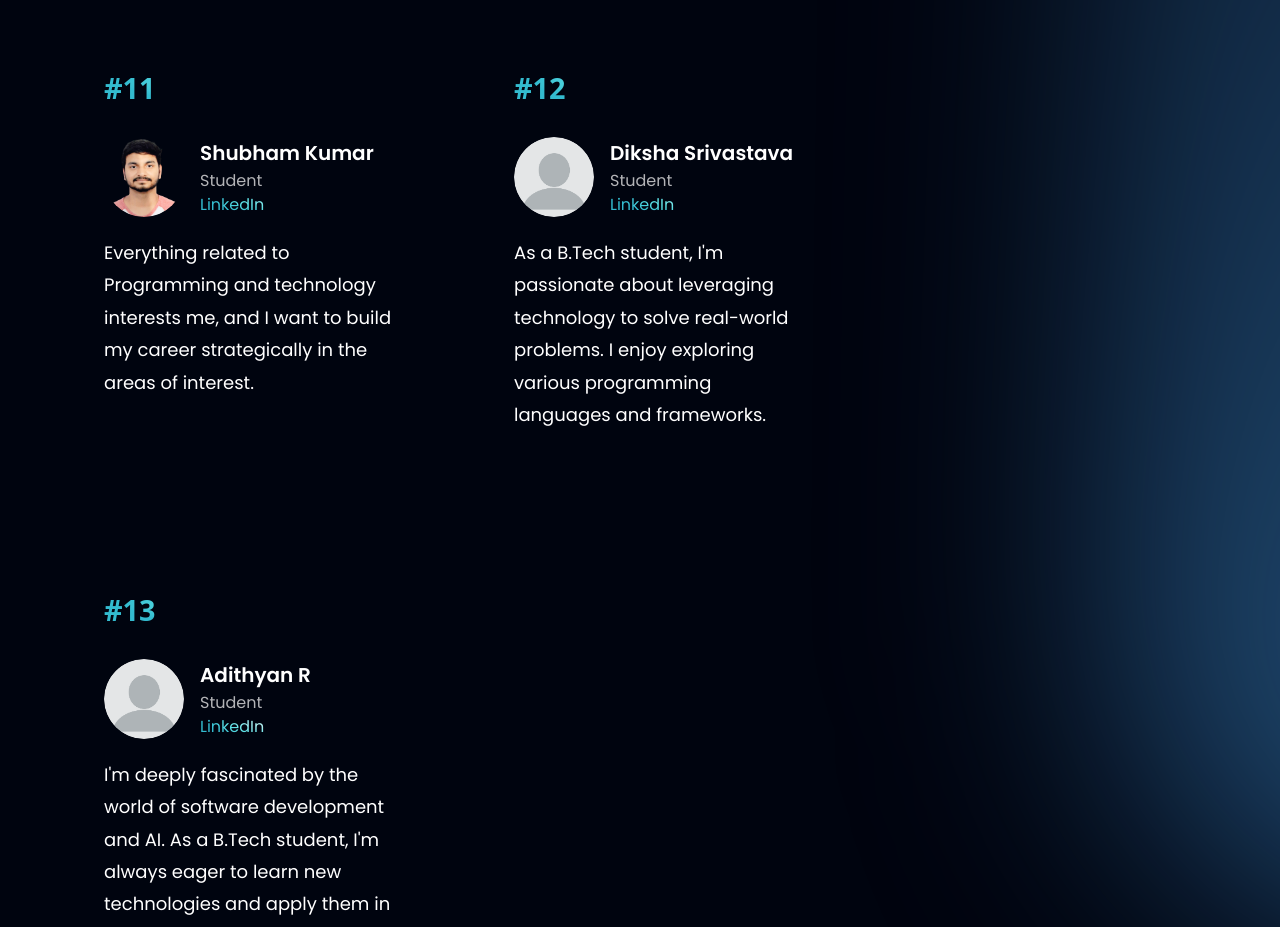
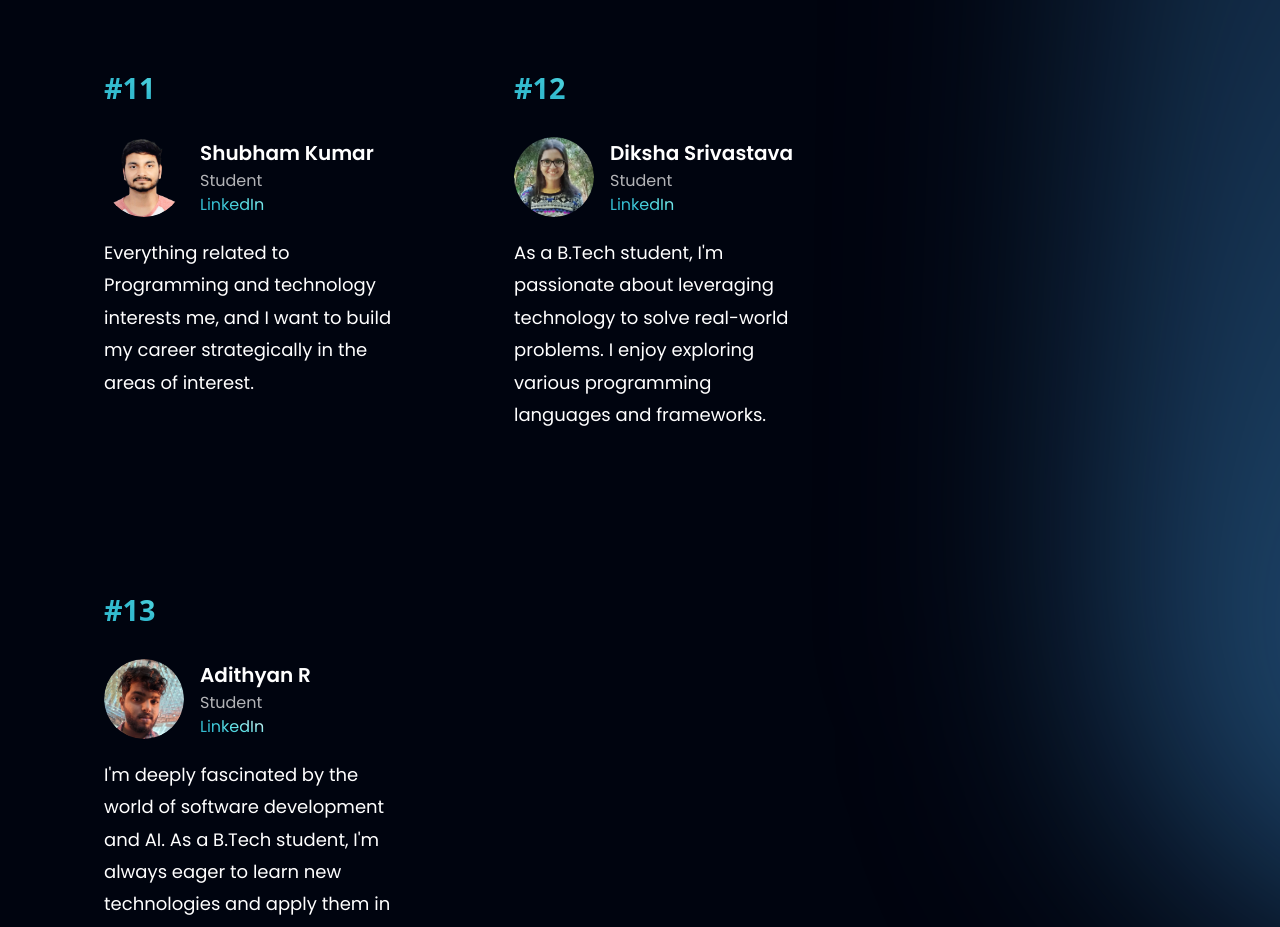
Before and after one commit to LegalGPT2023/CusatTeam, a React (Vite) app: page / in a window 1280 px wide. Shown: the part 6040-6967 px from the top of the page. Built offline with nearby package versions, Linux system fonts and the light colour scheme.

Commit message:
credentials added

```diff
--- a/src/assets/index.js
+++ b/src/assets/index.js
@@ -31,6 +31,8 @@ import people08 from "./people08.png";
 import people09 from "./people09.png";
 import people10 from "./people10.png";
 import people11 from "./people11.png";
+import people12 from "./people12.png";
+import people13 from "./people13.png";
 import people14 from "./people14.png";
 
 export {
@@ -67,5 +69,7 @@ export {
   people09,
   people10,
   people11,
+  people12,
+  people13,
   people14,
 };
--- a/src/constants/index.js
+++ b/src/constants/index.js
@@ -9,6 +9,8 @@ import {
   people09,
   people10,
   people11,
+  people12,
+  people13,
   facebook,
   instagram,
   linkedin,
@@ -93,7 +95,8 @@ export const aboutTeam = [
   },
   {
     id: "3",
-    content: "I am a passionate AI & ML enthusiast. Pursuing MSc. Computer Science with a specialization in AI at CUSAT.",
+    content:
+      "I am a passionate AI & ML enthusiast. Pursuing MSc. Computer Science with a specialization in AI at CUSAT.",
     name: "Nitish M Satheesh",
     title: "Student",
     linkedin: "https://www.linkedin.com/in/aadhil-muhammad-abou",
@@ -110,7 +113,8 @@ export const aboutTeam = [
   },
   {
     id: "5",
-    content: "I am passionate about leveraging cutting-edge technologies to solve complex problems and drive innovation.",
+    content:
+      "I am passionate about leveraging cutting-edge technologies to solve complex problems and drive innovation.",
     name: "Athira K Vasavan",
     title: "Student",
     linkedin: "https://www.linkedin.com/in/mariyabenny123/",
@@ -140,7 +144,7 @@ export const aboutTeam = [
       "I'm a passionate individual actively looking for opportunities to flaunt my skills in AI and Data Science.",
     name: "Mariya Benny",
     title: "Student",
-    linkedin: "",
+    linkedin: "https://www.linkedin.com/in/mariyabenny123/",
     img: people08,
   },
   {
@@ -149,7 +153,8 @@ export const aboutTeam = [
       "I am a passionate AI & ML enthusiast. Pursuing an Integrated MSc in Computer Science with a specialization in AI & Data Science at CUSAT.",
     name: "Abhin PT",
     title: "Student",
-    linkedin: "https://www.linkedin.com/in/abhin-p-t-445463227?utm_source=share&utm_campaign=share_via&utm_content=profile&utm_medium=android_app",
+    linkedin:
+      "https://www.linkedin.com/in/abhin-p-t-445463227?utm_source=share&utm_campaign=share_via&utm_content=profile&utm_medium=android_app",
     img: people09,
   },
   {
@@ -158,7 +163,8 @@ export const aboutTeam = [
       "As an aspiring web developer passionate about web technologies and their potential impact, I am constantly exploring new horizons.",
     name: "Ivine Joju",
     title: "Student",
-    linkedin: "",
+    linkedin:
+      "https://www.linkedin.com/in/ivine-joju-197813224?utm_source=share&utm_campaign=share_via&utm_content=profile&utm_medium=android_app",
     img: people10,
   },
   {
@@ -167,24 +173,28 @@ export const aboutTeam = [
       "Everything related to Programming and technology interests me, and I want to build my career strategically in the areas of interest.",
     name: "Shubham Kumar",
     title: "Student",
-    linkedin: "",
+    linkedin: "https://www.linkedin.com/in/shazamsharma/",
     img: people11,
   },
   {
     id: "12",
-    content: "As a B.Tech student, I'm passionate about leveraging technology to solve real-world problems. I enjoy exploring various programming languages and frameworks.",
+    content:
+      "As a B.Tech student, I'm passionate about leveraging technology to solve real-world problems. I enjoy exploring various programming languages and frameworks.",
     name: "Diksha Srivastava",
     title: "Student",
-    linkedin: "",
-    img: people14,
+    linkedin:
+      "https://www.linkedin.com/in/diksha-srivastava-063730217?utm_source=share&utm_campaign=share_via&utm_content=profile&utm_medium=android_app",
+    img: people12,
   },
   {
     id: "13",
-    content: "I'm deeply fascinated by the world of software development and AI. As a B.Tech student, I'm always eager to learn new technologies and apply them in innovative projects.",
+    content:
+      "I'm deeply fascinated by the world of software development and AI. As a B.Tech student, I'm always eager to learn new technologies and apply them in innovative projects.",
     name: "Adithyan R",
     title: "Student",
-    linkedin: "",
-    img: people14,
+    linkedin:
+      "https://www.linkedin.com/in/radithyan?utm_source=share&utm_campaign=share_via&utm_content=profile&utm_medium=android_app",
+    img: people13,
   },
 ];
 
```
Also changed, not shown: src/assets/people12.png (added), src/assets/people13.png (added).
